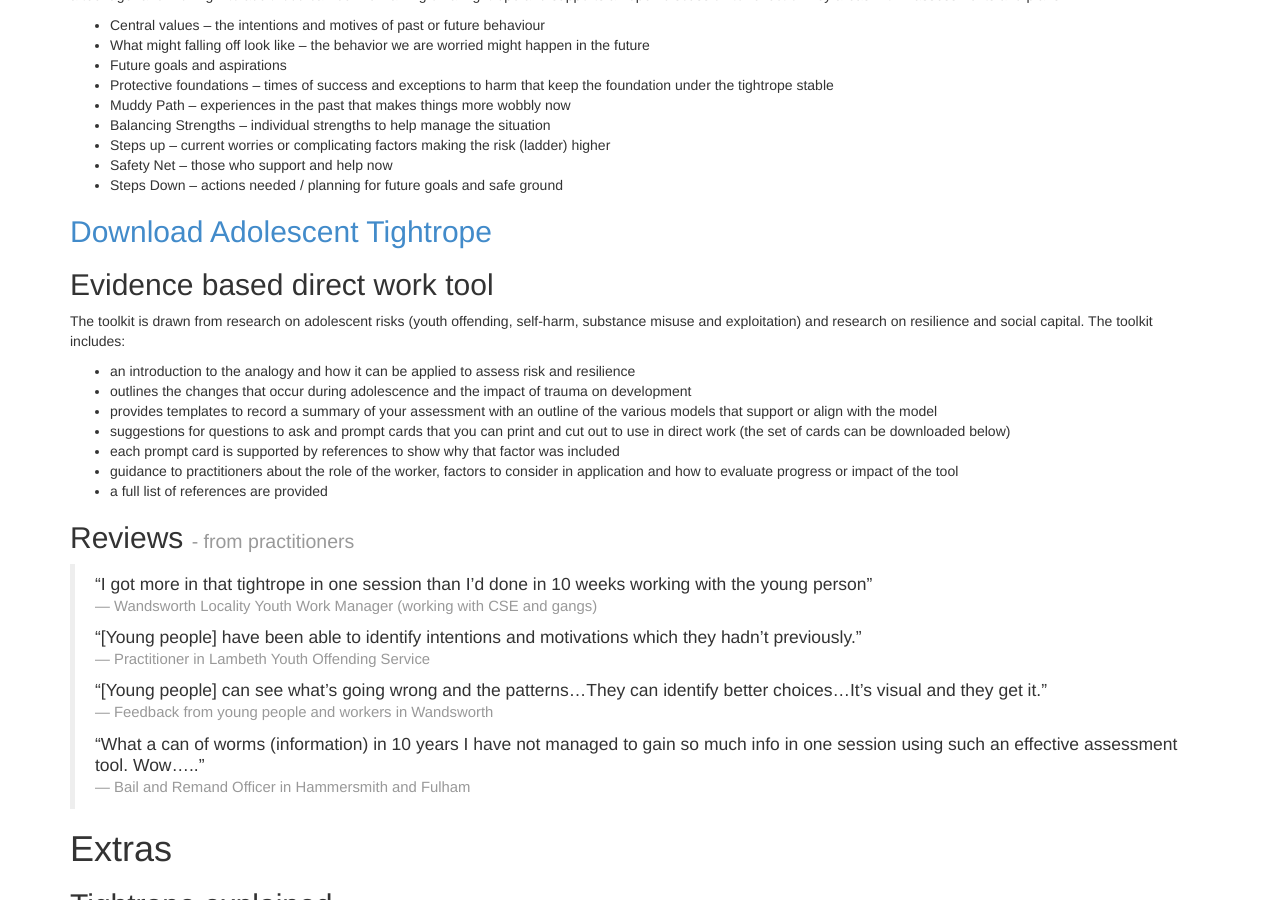
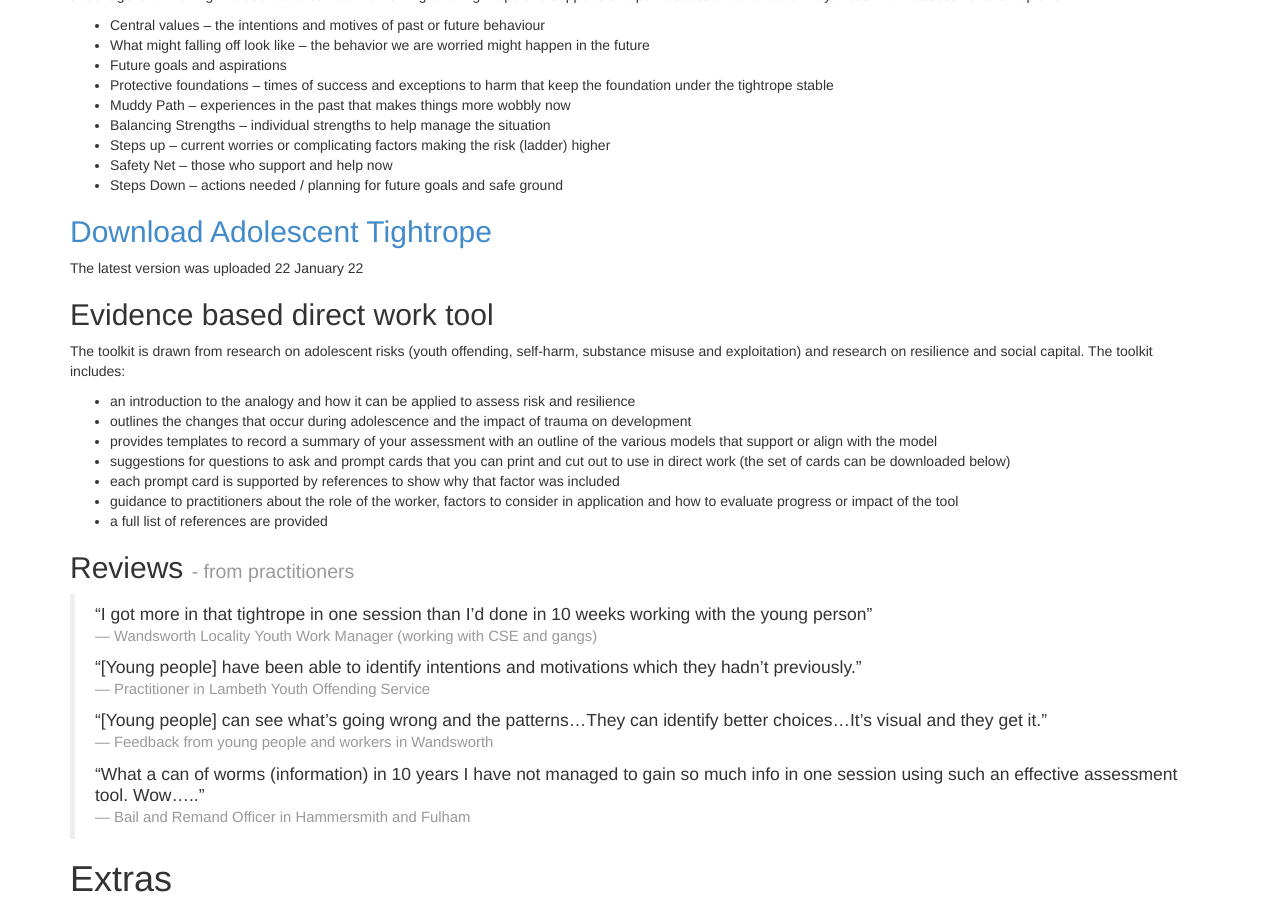
Before and after one commit to retrotravelbug/tightropetool, a Jekyll site: the page built from adolescent tightrope.md, in a window 1280 px wide and 900 px high, scrolled down 477 px. Built offline with Jekyll 4.4.1, drawn with Linux system fonts in a browser that asks for light colours; nearby versions of some CDN libraries.

Commit message:
Update adolescent tightrope.md

```diff
--- a/adolescent tightrope.md
+++ b/adolescent tightrope.md
@@ -25,6 +25,8 @@ Supporting current approaches of trauma informed practice, Signs of Safety®, Go
 -	Steps Down – actions needed / planning for future goals and safe ground
 
 ## [Download Adolescent Tightrope]
+
+The latest version was uploaded 22 January 22
 
 ## Evidence based direct work tool
 The toolkit is drawn from research on adolescent risks (youth offending, self-harm, substance misuse and exploitation) and research on resilience and social capital. The toolkit includes:
```
